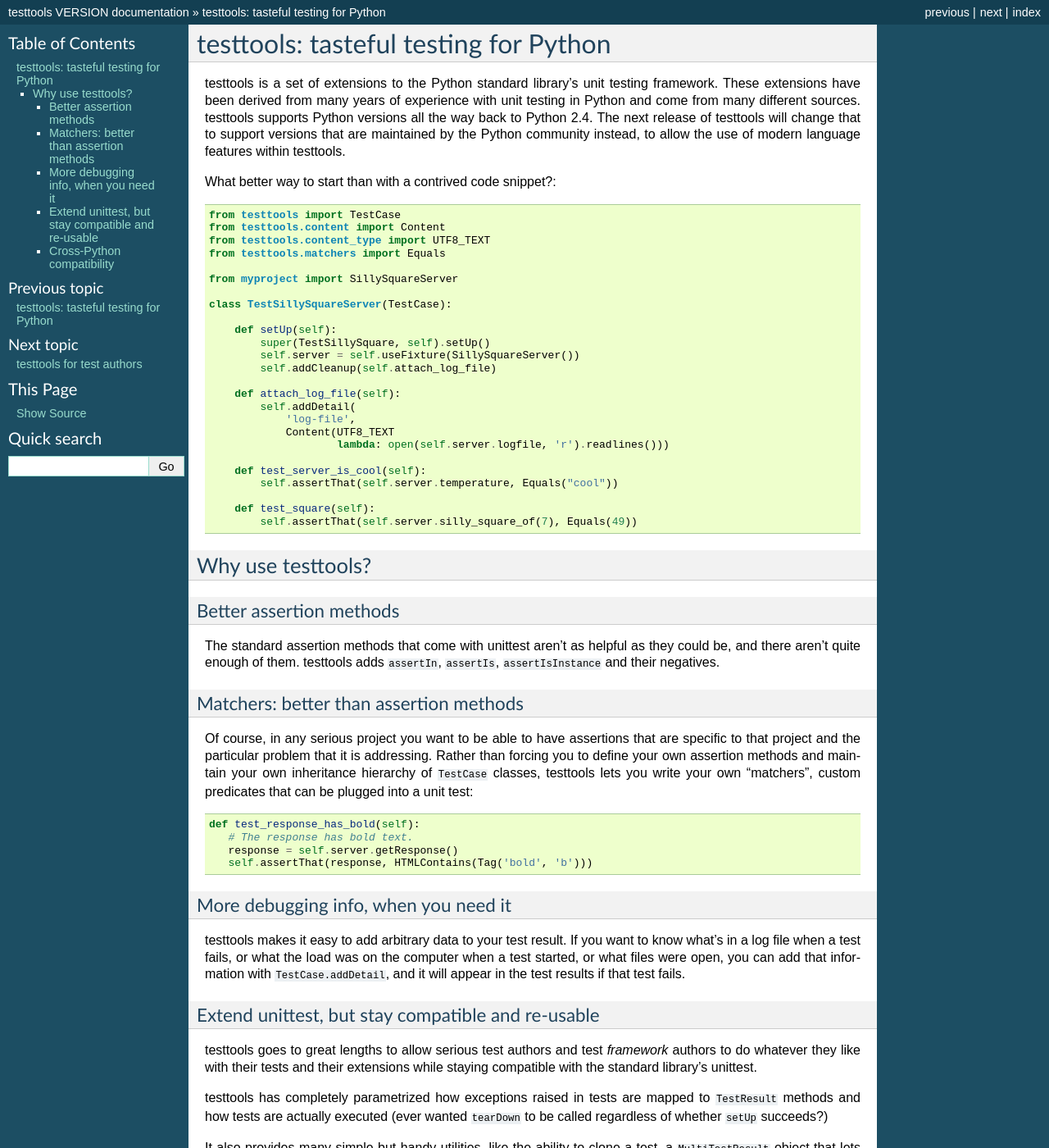
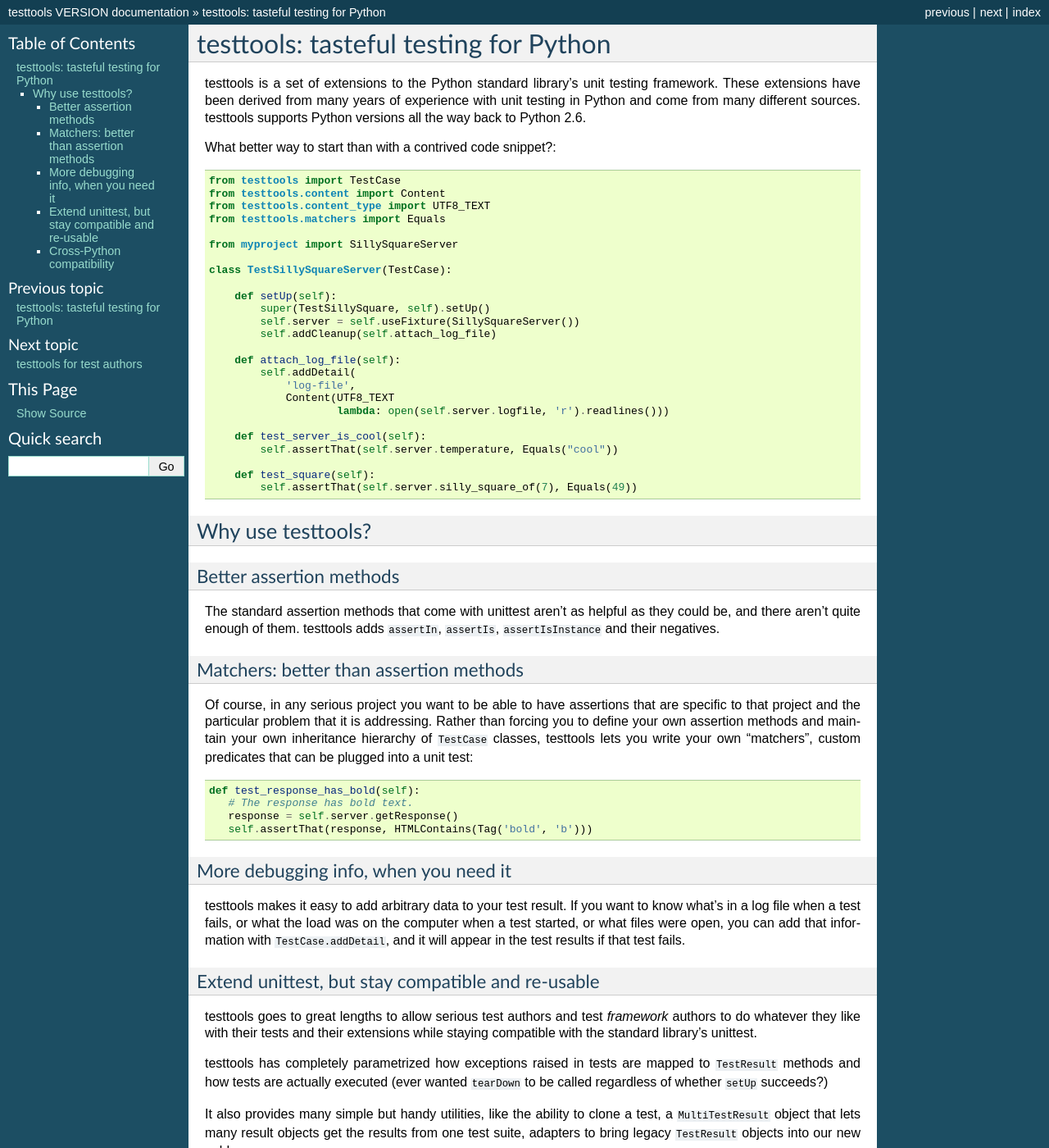
Before and after one commit to testing-cabal/testtools, a Sphinx documentation site: the page built from doc/overview.rst, in a window 1280 px wide and 1400 px high. Shown: the whole window at 82% size. Built offline with Sphinx 7.4.7, drawn with Linux system fonts in a browser that asks for light colours; pages that are not in the unit, such as notebooks, are missing from menus; some of the changed text lies outside the part shown.

Commit message:
Update docs about 2.4 and 2.5 compatability.

```diff
--- a/doc/overview.rst
+++ b/doc/overview.rst
@@ -5,10 +5,7 @@
 testtools is a set of extensions to the Python standard library's unit testing
 framework. These extensions have been derived from many years of experience
 with unit testing in Python and come from many different sources. testtools
-supports Python versions all the way back to Python 2.4. The next release of
-testtools will change that to support versions that are maintained by the
-Python community instead, to allow the use of modern language features within
-testtools.
+supports Python versions all the way back to Python 2.6.
 
 What better way to start than with a contrived code snippet?::
 
```
Also changed, not shown: other parts of doc/overview.rst (+4 -2 lines).
